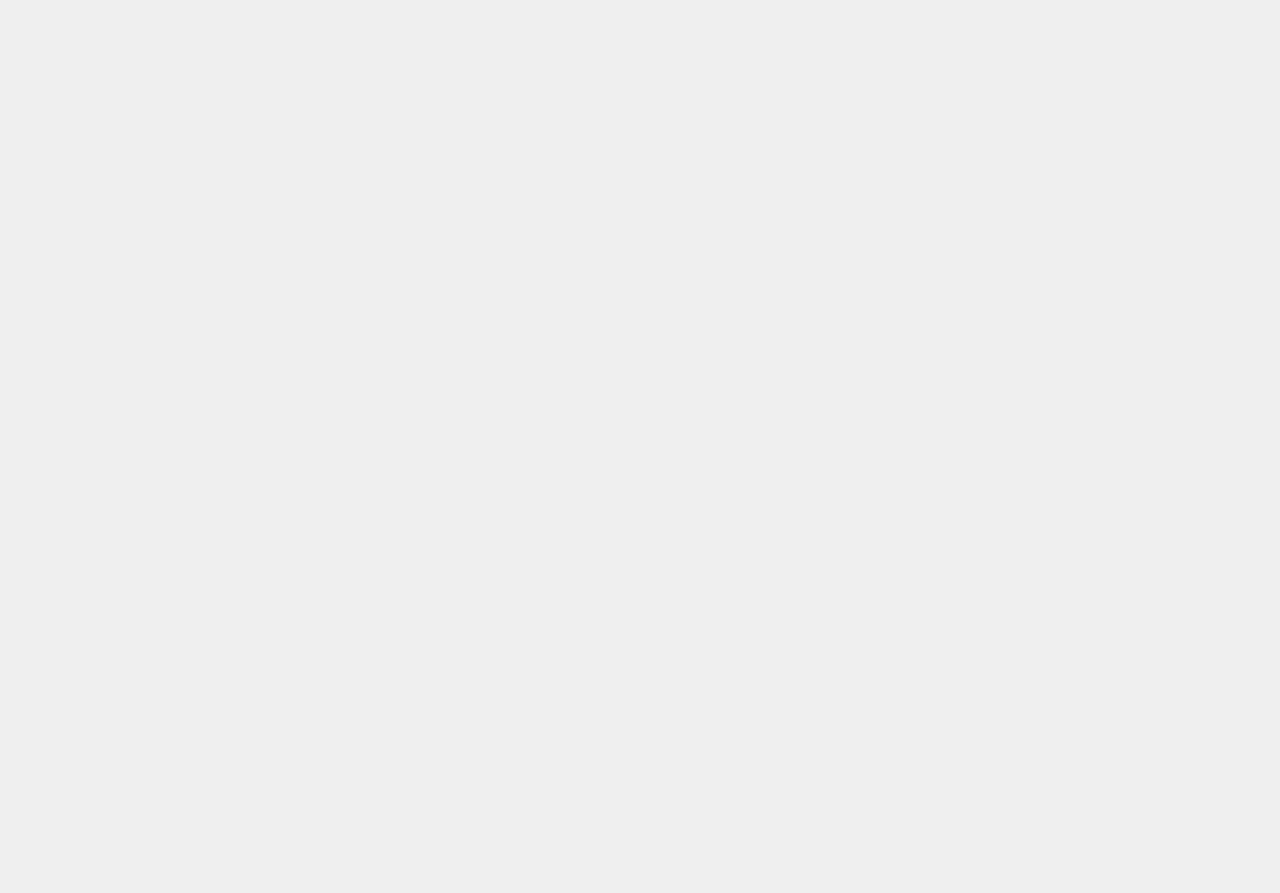
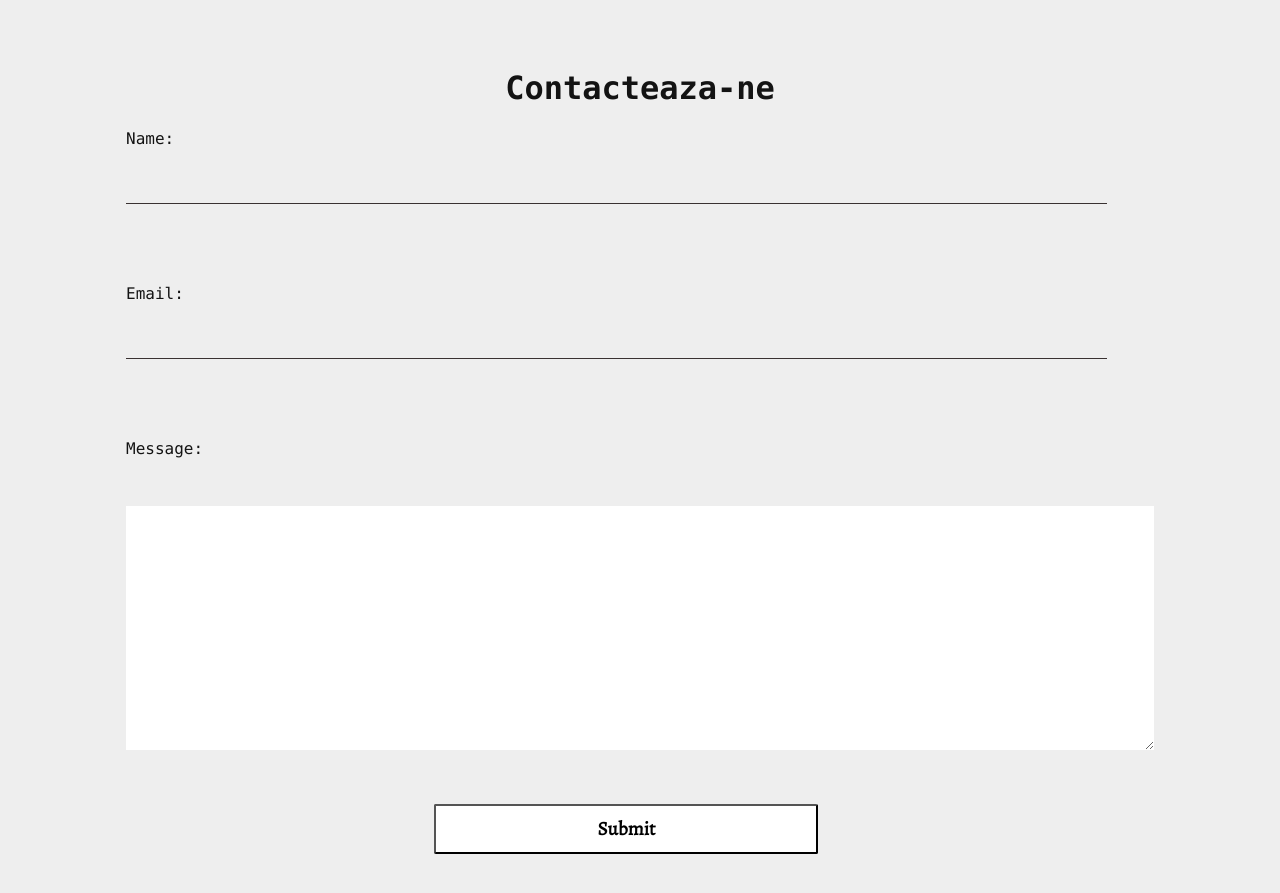
Before and after one commit to V4L3N7Y/ImaginiGPT, a React (Create React App) app: page /about in a window 1280 px wide. Shown: the part 623-1516 px from the top of the page. Before the commit the page ends 800 px from the top, so only its background shows below. Built offline with nearby package versions, Linux system fonts and the light colour scheme; no server answers.

Commit message:
redux package instalated and added a contact form

```diff
--- a/package.json
+++ b/package.json
@@ -14,6 +14,7 @@
     "react-firebase-hooks": "^5.1.1",
     "react-icons": "^4.8.0",
     "react-loader-spinner": "^5.3.4",
+    "react-redux": "^8.0.5",
     "react-router-dom": "^6.10.0",
     "react-scripts": "5.0.1",
     "react-toastify": "^9.1.2",
--- a/src/components/About.jsx
+++ b/src/components/About.jsx
@@ -1,7 +1,26 @@
 import React from "react";
+import { useState } from "react";
 import '../style/About.css';
 
 function About() {
+
+  const [formData, setFormData] = useState({
+    name: '',
+    email: '',
+    message: '',
+  });
+
+  const handleChange = (e) => {
+    setFormData({ ...formData, [e.target.name]: e.target.value });
+  };
+
+  const handleSubmit = (e) => {
+    e.preventDefault(); //default state
+    // You can perform additional logic here, such as sending the form data to a server or displaying a success message.
+    console.log(formData);
+    setFormData({ name: '', email: '', message: '' });
+  };
+
   return (
     <div className="container-about">
       <div className="title-about">
@@ -9,18 +28,15 @@ function About() {
       <a class="inferenceText">
         Inference<span>API</span>
         </a>
-      </div>
+    </div>
 
-      <div className="content-about">
-
+    <div className="content-about">
         <p>Bun venit la aplicația noastră web care generează imagini utilizând un prompt text în limba română!
            Cum funcționează aplicația noastră? Este foarte simplu: introduceți un prompt text în limba română și aplicația
            noastră va utiliza un algoritm complex de învățare automată, disponibil prin intermediul API-ului Hugging Face,
            pentru a genera o imagine relevantă pentru textul introdus. În doar câteva secunde, veți vedea o imagine nouă și
            fascinantă generată din prompt-ul dvs. text.
         </p>
-
-
 
         <p>Suntem o echipă de dezvoltatori pasionați de inteligența artificială și de modul în
            care poate fi utilizată pentru a crea imagini unice și interesante.
@@ -33,7 +49,53 @@ function About() {
            generatorului de imagini pentru a obține imagini cu aspect unic și personalizat.
         </p>
     </div>
+
+
+
+    <div className="title-contactus">
+      <h1>Contacteaza-ne</h1>
     </div>
+
+  <div className="container-form">
+
+    <form onSubmit={handleSubmit}>
+      <div className="label-input-name">
+        <label htmlFor="name">Name:</label>
+        <input
+          type="text"
+          id="name"
+          name="name"
+          value={formData.name}
+          onChange={handleChange}
+          required
+        />
+      </div>
+      <div className="label-input-email">
+        <label htmlFor="email">Email:</label>
+        <input
+          type="email"
+          id="email"
+          name="email"
+          value={formData.email}
+          onChange={handleChange}
+          required
+        />
+      </div>
+      <div className="label-textarea">
+        <label htmlFor="message">Message:</label>
+        <textarea
+          id="message"
+          name="message"
+          value={formData.message}
+          onChange={handleChange}
+          required
+        ></textarea>
+      </div>
+      <button className="submit-btn" type="submit">Submit</button>
+     </form>
+    </div>
+
+  </div>
   );
 }
 
--- a/src/style/About.css
+++ b/src/style/About.css
@@ -8,6 +8,11 @@
     display: flex;
     align-items: center;
     margin-left: 3rem;
+}
+.title-contactus {
+    display: flex;
+    align-items: center;
+    justify-content: center;
 }
 
 .inferenceText {
@@ -33,3 +38,53 @@
     align-items: stretch;
     border: 3px dotted #0000006d;
 }
+
+.container-form {
+    display: flex;
+    justify-content: center;
+    align-items: center;
+    margin: 0 auto;
+}
+
+.label-input-name {
+    margin-bottom: 5rem;
+}
+
+.label-input-email {
+    margin-bottom: 5rem;
+}
+
+.label-textarea label {
+    display: flex;
+    margin-bottom: 3rem;
+}
+
+textarea {
+    border: none;
+    width: 80vw;
+    height: 30vh;
+}
+
+.submit-btn{
+    margin: 50px 30%;
+    background-color: white;
+    width: 30vw;
+    height: 50px;
+    font-family: Alegreya;
+    font-weight: 700;
+    font-size: 1.2rem;
+    border-radius: 2px;
+  }
+
+  .submit-btn:hover {
+    background-color: rgba(33, 32, 32, 0.930);
+    border-color: rgb(33, 32, 32);
+    color: rgb(227, 215, 215);
+  }
+
+  .submit-btn:focus {
+    background-color: rgb(33, 32, 32);
+    border-color: rgb(33, 32, 32);
+    color: rgb(227, 215, 215);
+    border-radius: 2px;
+  }
```
Also changed, not shown: 1 other file (tests, documents, lock files or other folders).
